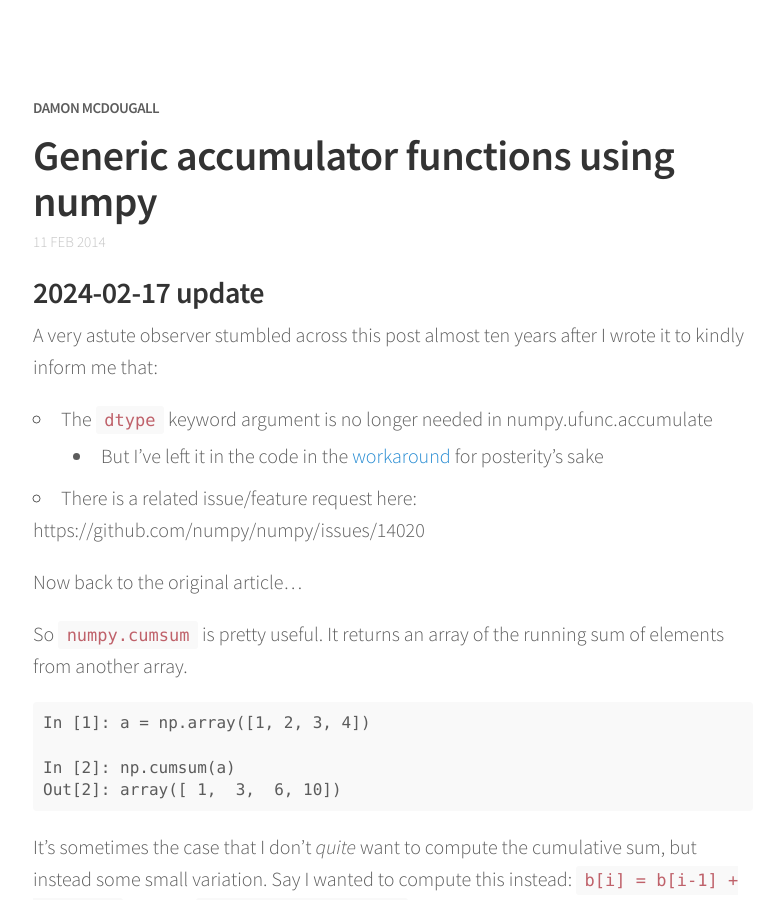
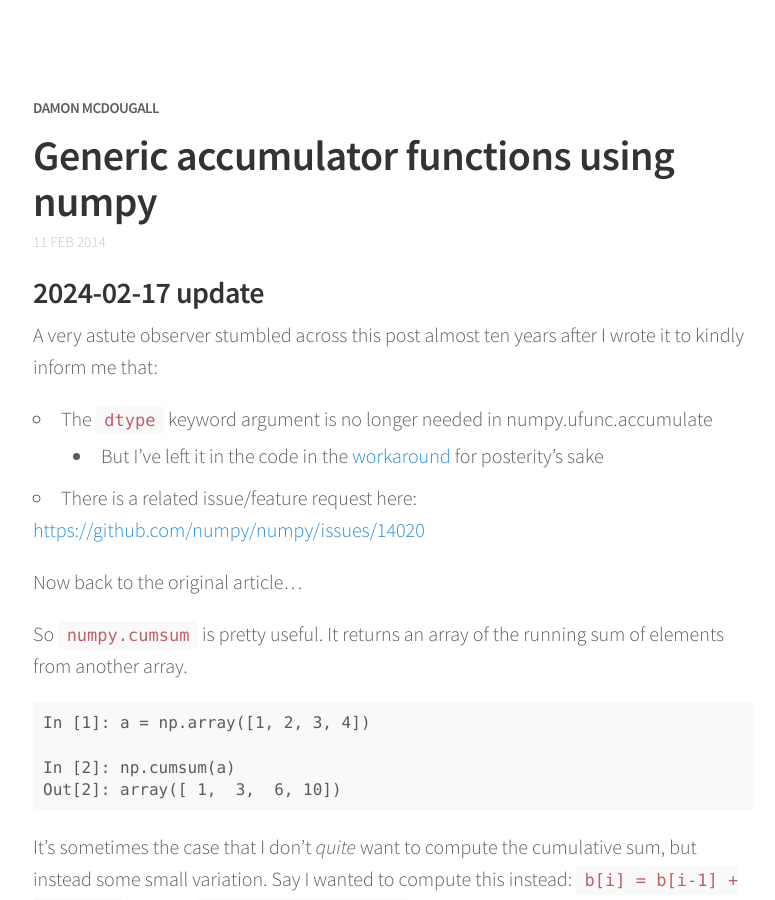
Before and after one commit to dmcdougall/dmcdougall.github.com, a Jekyll site: the page built from _posts/2014-02-10-generic-accumulator-functions-using-numpy.markdown, in a window 1280 px wide and 900 px high. Shown: the whole window, without its empty margins (247-1022 px from the left). Built offline with Jekyll 4.4.1, drawn with Linux system fonts in a browser that asks for light colours; nearby versions of some CDN libraries; some of the changed lines change nothing that is shown.

Commit message:
Make hyperlink clickable

```diff
--- a/_posts/2014-02-10-generic-accumulator-functions-using-numpy.markdown
+++ b/_posts/2014-02-10-generic-accumulator-functions-using-numpy.markdown
@@ -12,7 +12,7 @@ I wrote it to kindly inform me that:
   - But I've left it in the code in the [workaround](#workaround) for
     posterity's sake
 - There is a related issue/feature request here:
-  https://github.com/numpy/numpy/issues/14020
+  [https://github.com/numpy/numpy/issues/14020](https://github.com/numpy/numpy/issues/14020)
 
 Now back to the original article...
 
```
